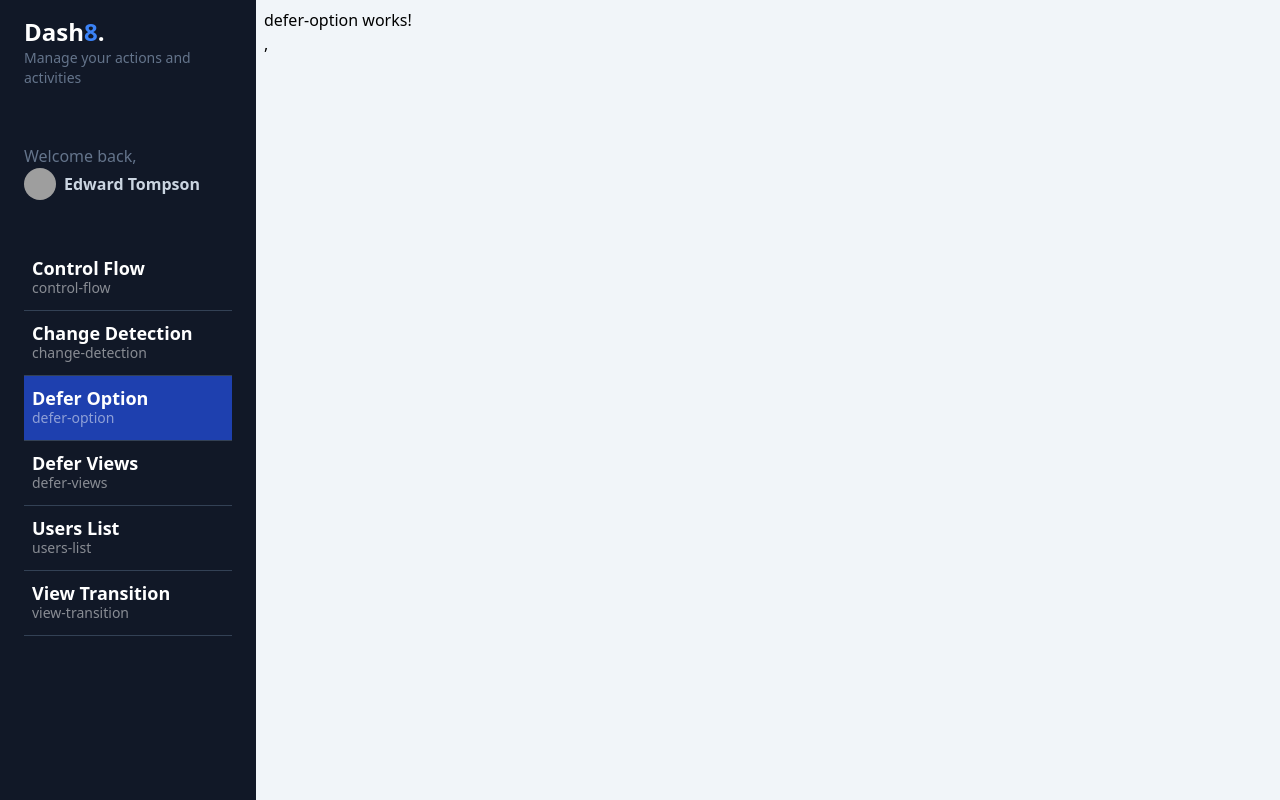
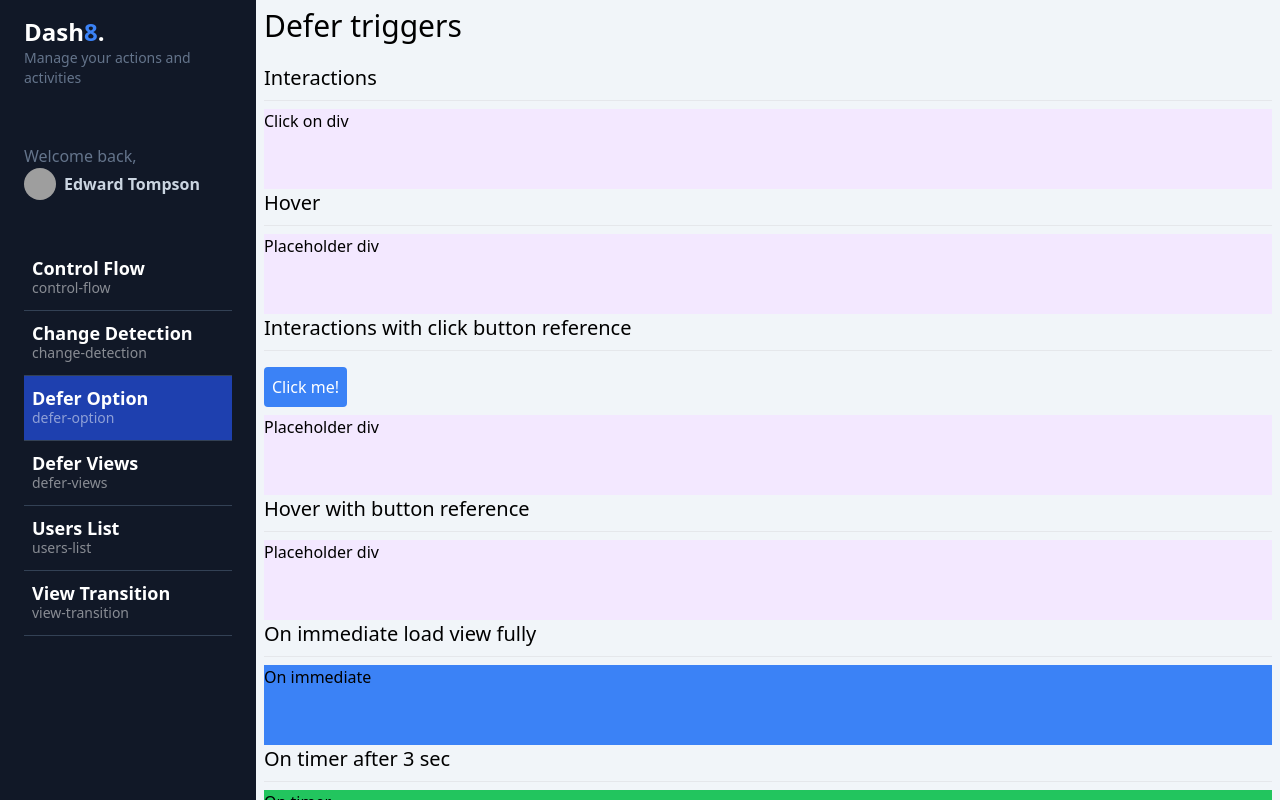
Before and after one commit to bider88/new-features-angular-17, an Angular app: page /dashboard/defer-option in a window 1280 px wide. Built offline with nearby package versions, Linux system fonts and the light colour scheme; grey boxes are pictures that could not be loaded.

Commit message:
using defer options

```diff
--- a/src/app/dashboard/pages/defer-option/defer-option.component.html
+++ b/src/app/dashboard/pages/defer-option/defer-option.component.html
@@ -1 +1,109 @@
-<p>defer-option works!</p>,
+<app-title title="Defer triggers" />
+
+<section>
+  <h1 class="text-xl">Interactions</h1>
+  <hr class="my-2">
+  @defer (on interaction) {
+  <app-heavy-loaders-fast cssClass="bg-yellow-500 h-20">
+    <span>On interaction</span>
+  </app-heavy-loaders-fast>
+  } @placeholder {
+  <div class="w-full h-20 bg-purple-100">
+    Click on div
+  </div>
+  }
+</section>
+
+<section>
+  <h1 class="text-xl">Hover</h1>
+  <hr class="my-2">
+
+  @defer ( on hover ) {
+  <app-heavy-loaders-fast cssClass="bg-purple-500 h-20">
+    <span>On interaction</span>
+  </app-heavy-loaders-fast>
+  } @placeholder {
+  <div class="w-full h-20 bg-purple-100">
+    Placeholder div
+  </div>
+  }
+</section>
+
+<section>
+  <h1 class="text-xl">Interactions with click button reference</h1>
+  <hr class="my-2">
+
+  <button
+    #btnInteraction
+    class="p-2 bg-blue-500 hover:bg-blue-700 transition-all rounded text-white my-2">Click me!</button>
+
+  @defer ( on interaction(btnInteraction) ) {
+  <app-heavy-loaders-fast cssClass="bg-pink-500 h-20">
+    <span>On interaction</span>
+  </app-heavy-loaders-fast>
+  } @placeholder {
+  <div class="w-full h-20 bg-purple-100">
+    Placeholder div
+  </div>
+  }
+</section>
+
+<section>
+  <h1 class="text-xl">Hover with button reference</h1>
+  <hr class="my-2">
+
+  @defer ( on hover(btnInteraction) ) {
+  <app-heavy-loaders-fast cssClass="bg-pink-500 h-20">
+    <span>On interaction</span>
+  </app-heavy-loaders-fast>
+  } @placeholder {
+  <div class="w-full h-20 bg-purple-100">
+    Placeholder div
+  </div>
+  }
+</section>
+
+<section>
+  <h1 class="text-xl">On immediate load view fully</h1>
+  <hr class="my-2">
+
+  @defer ( on immediate ) {
+  <app-heavy-loaders-fast cssClass="bg-blue-500 h-20">
+    <span>On immediate</span>
+  </app-heavy-loaders-fast>
+  } @placeholder {
+  <div class="w-full h-20 bg-purple-100">
+    Placeholder div
+  </div>
+  }
+</section>
+
+<section>
+  <h1 class="text-xl">On timer after 3 sec</h1>
+  <hr class="my-2">
+
+  @defer ( on timer(3000) ) {
+  <app-heavy-loaders-fast cssClass="bg-green-500 h-20">
+    <span>On timer</span>
+  </app-heavy-loaders-fast>
+  } @placeholder {
+  <div class="w-full h-20 bg-purple-100">
+    Placeholder div
+  </div>
+  }
+</section>
+
+<section>
+  <h1 class="text-xl">On hover with prefetch idle</h1>
+  <hr class="my-2">
+
+  @defer ( on hover; prefetch on idle ) {
+  <app-heavy-loaders-fast cssClass="bg-green-500 h-20">
+    <span>On hover, idle</span>
+  </app-heavy-loaders-fast>
+  } @placeholder {
+  <div class="w-full h-20 bg-purple-100">
+    Placeholder div
+  </div>
+  }
+</section>
--- a/src/app/dashboard/pages/defer-option/defer-option.component.ts
+++ b/src/app/dashboard/pages/defer-option/defer-option.component.ts
@@ -1,17 +1,16 @@
 import { CommonModule } from '@angular/common';
 import { ChangeDetectionStrategy, Component } from '@angular/core';
+import { HeavyLoadersFastComponent } from '@shared/heavy-loaders/heavy-loaders-fast.component';
+import { TitleComponent } from '@shared/title/title.component';
 
 @Component({
   standalone: true,
   imports: [
     CommonModule,
+    HeavyLoadersFastComponent,
+    TitleComponent
   ],
   templateUrl: './defer-option.component.html',
-  styles: `
-    :host {
-      display: block;
-    }
-  `,
   changeDetection: ChangeDetectionStrategy.OnPush,
 })
 export default class DeferOptionComponent { }
--- a/src/app/shared/heavy-loaders/heavy-loaders-fast.component.ts
+++ b/src/app/shared/heavy-loaders/heavy-loaders-fast.component.ts
@@ -1,13 +1,20 @@
-import { Component } from '@angular/core';
+import { CommonModule } from '@angular/common';
+import { Component, Input } from '@angular/core';
 
 @Component({
   selector: 'app-heavy-loaders-fast',
   standalone: true,
-  imports: [],
+  imports: [CommonModule],
   template: `
-  <h1>Hello word</h1>
+    <section [ngClass]="['w-full', cssClass]">
+      <ng-content />
+    </section>
   `
 })
 export class HeavyLoadersFastComponent {
+  @Input({required: true}) cssClass!: string;
 
+  constructor() {
+    console.log('Heavy loader fast created');
+  }
 }
```
